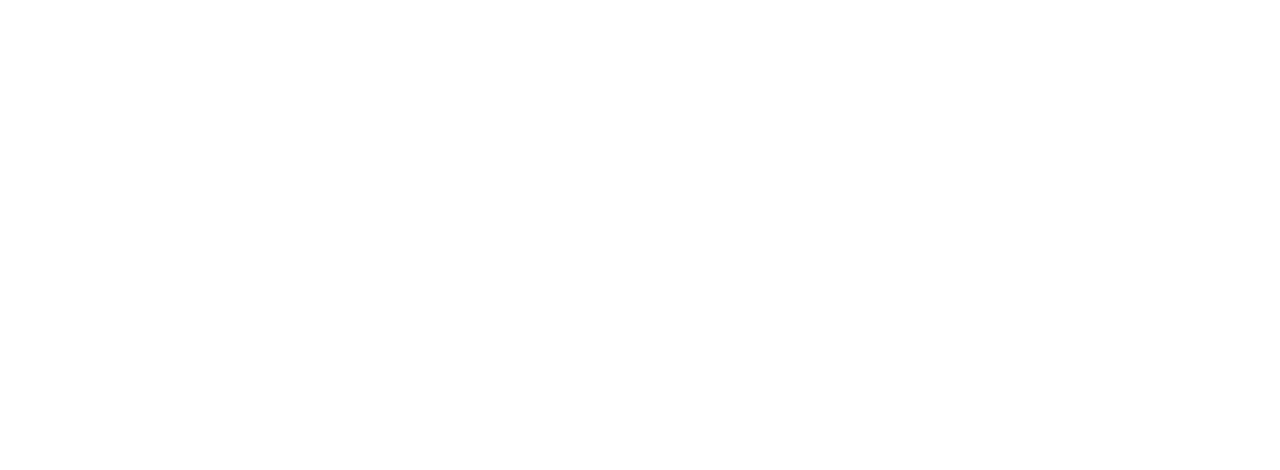
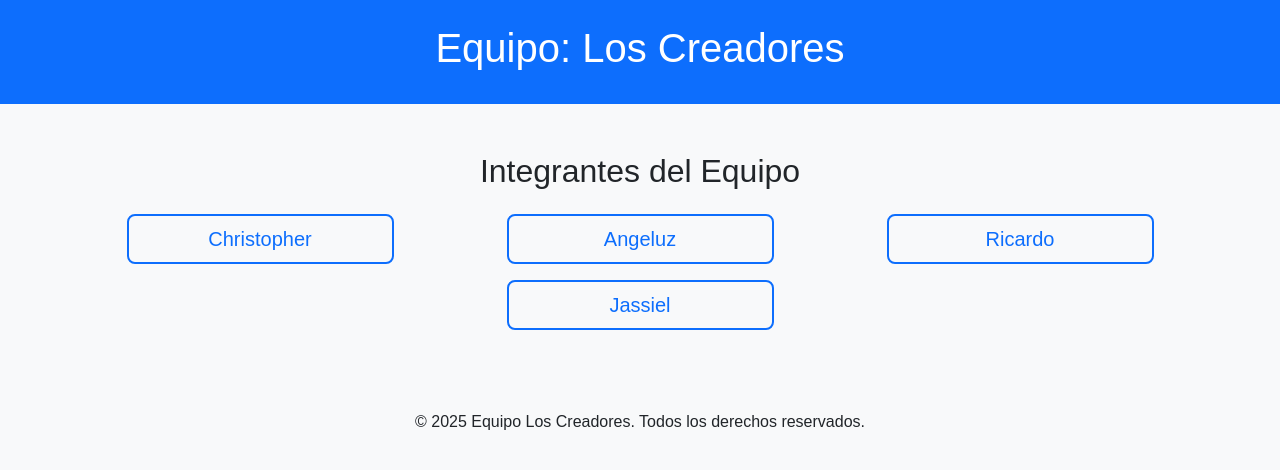
Before and after one commit to AngeluzFranco/practicaNelida, a plain HTML site: page index.html in a window 1280 px wide. Drawn offline with nearby package versions, Linux system fonts and the light colour scheme.

Commit message:
[ADD] Estructura basica del proyecto

```diff
--- /dev/null
+++ b/css/style.css
@@ -0,0 +1,12 @@
+body {
+    font-family: Arial, sans-serif;
+    background-color: #f8f9fa;
+}
+
+.btn-outline-primary {
+    border-width: 2px;
+}
+
+.img-fluid.rounded-circle {
+    border: 3px solid #007bff;
+}
--- a/index.html
+++ b/index.html
@@ -1,11 +1,44 @@
 <!DOCTYPE html>
-<html lang="en">
+<html lang="es">
 <head>
     <meta charset="UTF-8">
     <meta name="viewport" content="width=device-width, initial-scale=1.0">
-    <title>Document</title>
+    <title>Sistema Web Colaborativo - Equipo</title>
+    <link href="https://cdn.jsdelivr.net/npm/bootstrap@5.3.3/dist/css/bootstrap.min.css" rel="stylesheet" integrity="sha384-QWTKZyjpPEjISv5WaRU9OFeRpok6YctnYmDr5pNlyT2bRjXh0JMhjY6hW+ALEwIH" crossorigin="anonymous">
+    <link rel="stylesheet" href="css/style.css">
 </head>
 <body>
+    <header class="bg-primary text-white text-center py-4">
+        <div class="container">
+            <h1>Equipo: Los Creadores</h1>
+        </div>
+    </header>
 
+    <main class="container my-5">
+        <section class="text-center">
+            <h2>Integrantes del Equipo</h2>
+            <div class="row justify-content-center mt-4">
+                <div class="col-md-4 col-sm-6 mb-3">
+                    <a href="integrantes/christopher.html" class="btn btn-outline-primary btn-lg w-75">Christopher</a>
+                </div>
+                <div class="col-md-4 col-sm-6 mb-3">
+                    <a href="integrantes/angeluz.html" class="btn btn-outline-primary btn-lg w-75">Angeluz</a>
+                </div>
+                <div class="col-md-4 col-sm-6 mb-3">
+                    <a href="integrantes/ricardo.html" class="btn btn-outline-primary btn-lg w-75">Ricardo</a>
+                </div>
+                <div class="col-md-4 col-sm-6 mb-3">
+                    <a href="integrantes/jassiel.html" class="btn btn-outline-primary btn-lg w-75">Jassiel</a>
+                </div>
+            </div>
+        </section>
+    </main>
+
+    <footer class="bg-light text-center py-3 mt-5">
+        <p>&copy; 2025 Equipo Los Creadores. Todos los derechos reservados.</p>
+    </footer>
+
+    <script src="https://cdn.jsdelivr.net/npm/bootstrap@5.3.3/dist/js/bootstrap.bundle.min.js" integrity="sha384-YvpcrYf0tY3lHB60NNkmXc5s9fDVZLESaAA55NDzOxhy9GkcIdslK1eN7N6jIeHz" crossorigin="anonymous"></script>
+    <script src="js/script.js"></script>
 </body>
 </html>
```
